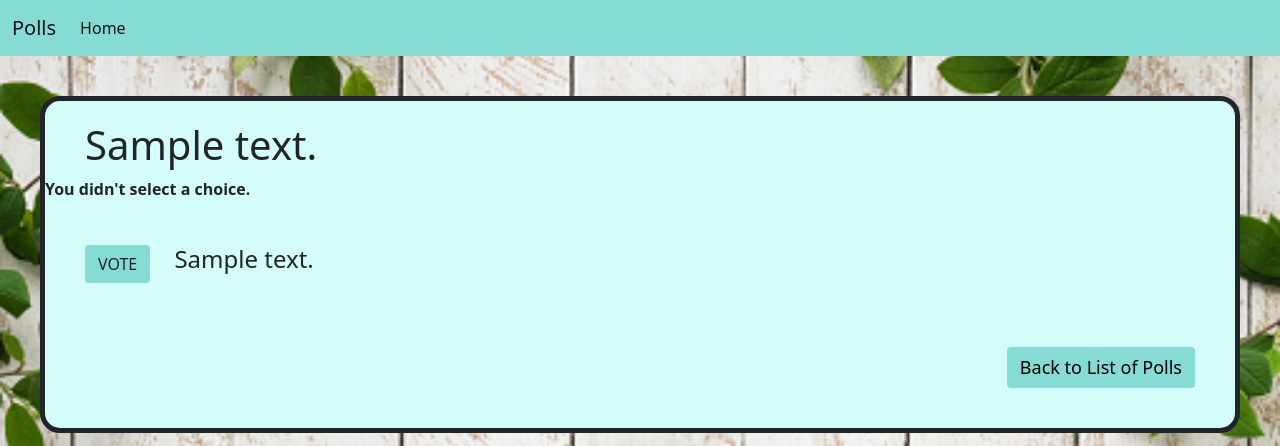
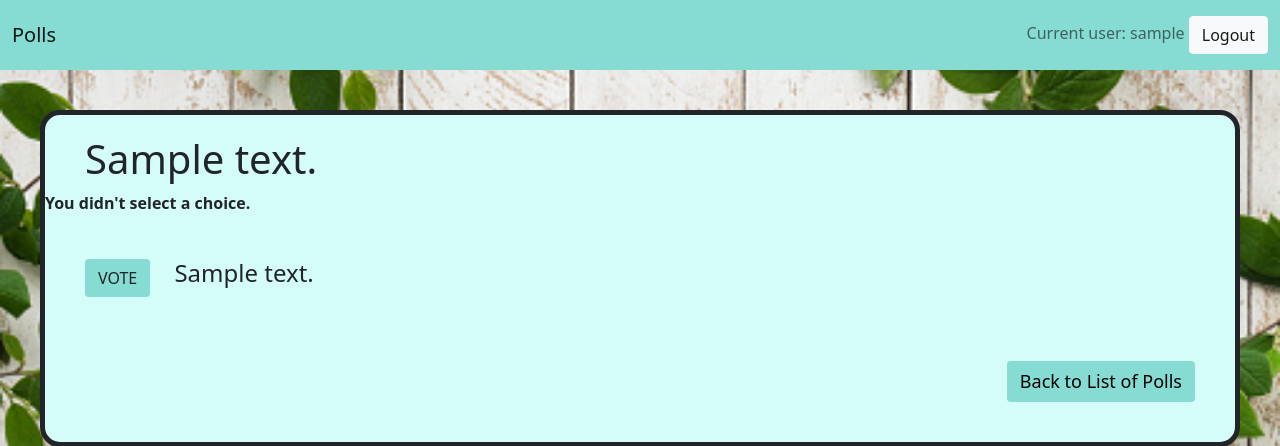
Before and after one commit to MyLife4What/ku-polls, a Django app: page /polls/1/vote/ in a window 1280 px wide. Shown: the top 446 px of the page. Run offline with Django 3.2, Linux system fonts and the light colour scheme; a user stored in the database is signed in; tables that the repository leaves empty hold one stand-in row (values such as "Sample post").

Commit message:
Displayed current user on the top right. Create login,logout, and signup button.

```diff
--- a/polls/templates/polls/detail.html
+++ b/polls/templates/polls/detail.html
@@ -6,18 +6,18 @@
     <nav class="navbar navbar-expand-lg navbar-light" style="background-color: #86dbd2">
         <div class="container-fluid">
             <a class="navbar-brand" href="{% url 'polls:index' %}">Polls</a>
-            <button class="navbar-toggler" type="button" data-bs-toggle="collapse"
-                    data-bs-target="#navbarSupportedContent" aria-controls="navbarSupportedContent"
-                    aria-expanded="false" aria-label="Toggle navigation">
-                <span class="navbar-toggler-icon"></span>
-            </button>
-            <div class="collapse navbar-collapse" id="navbarSupportedContent">
+            <div class="nav justify-content-end" id="navbarSupportedContent">
                 <ul class="navbar-nav me-auto mb-2 mb-lg-0">
-                    <li class="nav-item">
-                        <a class="nav-link active" aria-current="page" href="{% url 'polls:index' %}">Home</a>
+                    {% if user.is_authenticated %}
+                    <li class="navbar-text">
+                        Current user: {{ user.username }}
+                        <a class="btn btn-light" href="{% url 'logout' %}">Logout</a>
                     </li>
+                    {% else %}
+                    <a class="btn btn-light" style="margin-right: 10px" href="{% url 'login' %}">Login</a>
+                    <a class="btn btn-light" href="{% url 'signup' %}">Sign Up</a>
+                    {% endif %}
                 </ul>
-
             </div>
         </div>
     </nav>
@@ -29,7 +29,12 @@
                 {% csrf_token %}
                 {% for choice in question.choice_set.all %}
                 <div style="margin-top: 20px">
-                    <button  type="submit"  class="btn" style="background-color: #86dbd2" name="choice" id="choice{{ forloop.counter }}" value="{{ choice.id }}"> VOTE</button>
+                    {% if last_vote.id != choice.id %}
+                    <button  type="submit"  class="btn" style="background-color: #86dbd2" name="choice" id="choice{{ forloop.counter }}"
+                             value="{{ choice.id }}"> VOTE</button>
+                    {% else %}
+                    <button type="submit" class="btn btn-danger" disabled> Voted </button>
+                    {% endif %}
                     <label for="choice{{ forloop.counter }}"style="margin-left: 20px;font-size: x-large">{{ choice.choice_text }}</label></div><br>
                 {% endfor %}
             </form>
```
Also changed, not shown: polls/templates/polls/index.html (+10 -12 lines), polls/templates/polls/results.html (+9 -13 lines).
